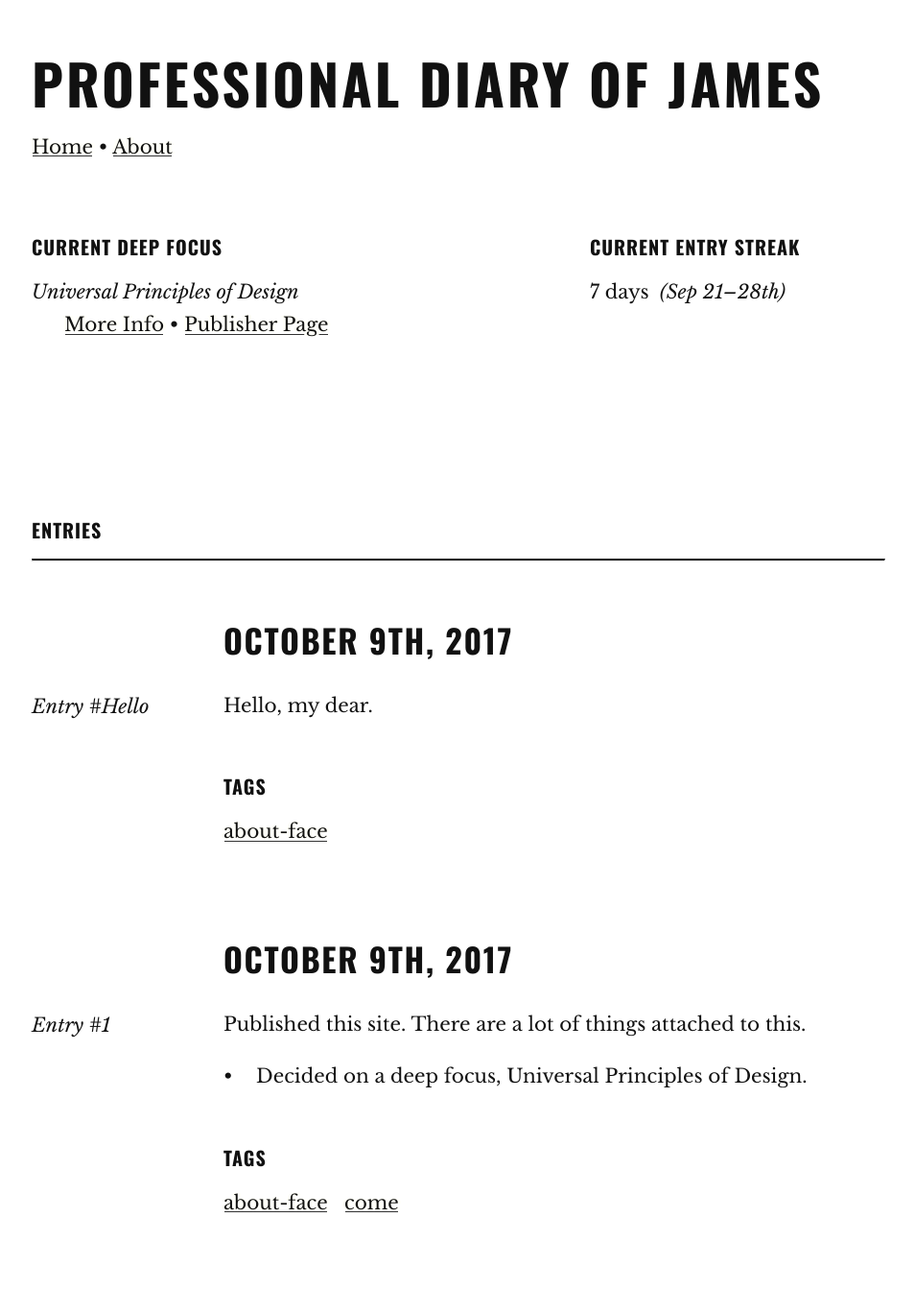
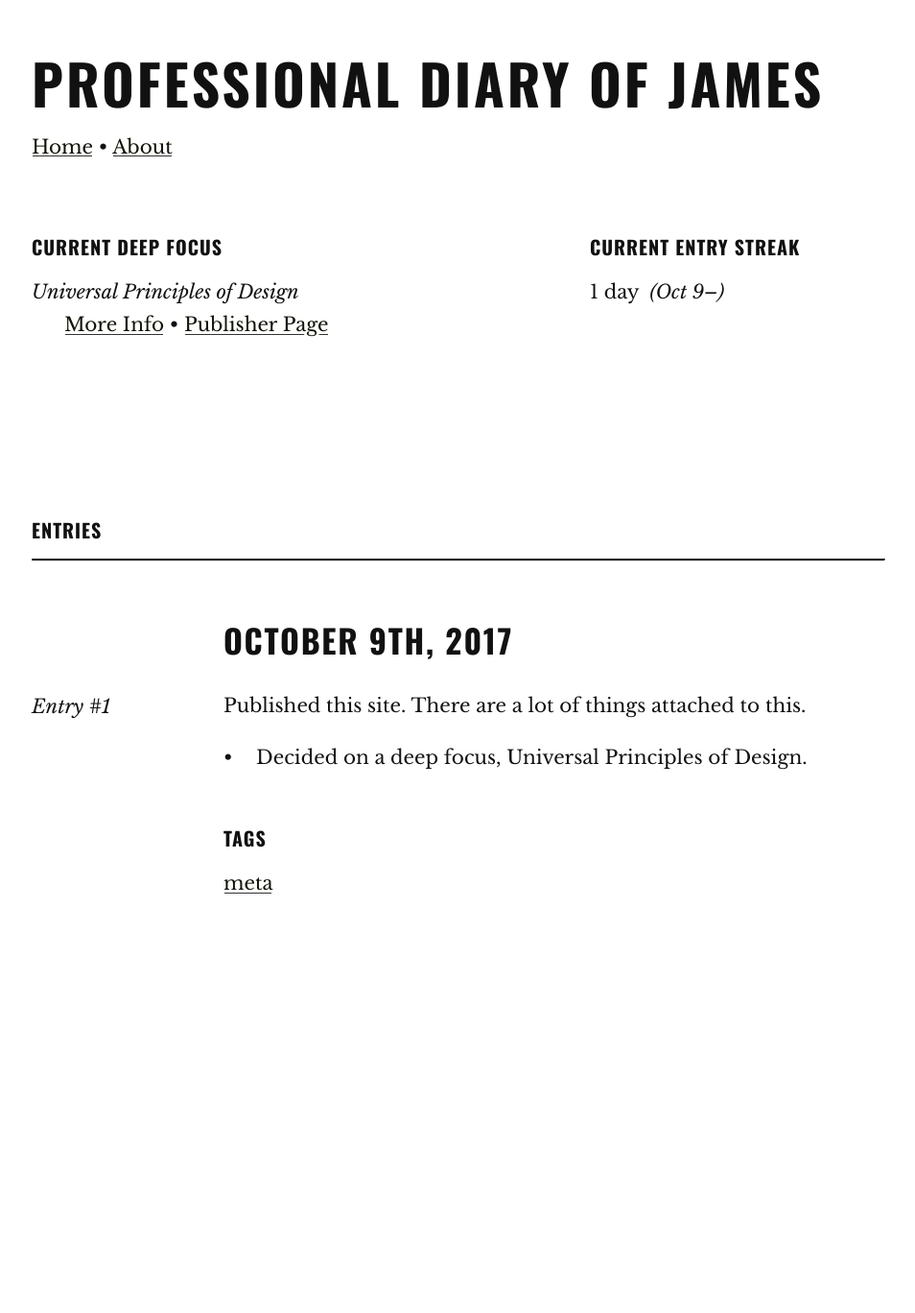
Before and after one commit to jpex/log, a Jekyll site: the page built from index.html, in a window 1280 px wide. Shown: the whole page at 96% size, without its empty margins (162-1116 px from the left). Built offline with Jekyll 4.4.1, drawn with Linux system fonts in a browser that asks for light colours; the list of posts is cut into pages by our own code; after the commit the page ends 1036 px from its top, so only the background shows below that.

Commit message:
remove dummy post, real post, meta tag

```diff
--- a/_posts/2017-10-09-1.md
+++ b/_posts/2017-10-09-1.md
@@ -1,5 +1,5 @@
 ---
-tags: about-face come
+tags: meta
 ---
 
 Published this site. There are a lot of things attached to this.
--- a/_posts/2017-10-09-2.md
+++ /dev/null
@@ -1,6 +0,0 @@
----
-title: Hello
-tags: about-face
----
-
-Hello, my dear.
--- a/index.html
+++ b/index.html
@@ -13,7 +13,7 @@ title: Me
     </div>
     <div class="row-item-sc">
       <h3>Current Entry Streak</h3>
-      <p>7 days &nbsp;<span class="i">(Sep 21–28th)</span>
+      <p>1 day &nbsp;<span class="i">(Oct 9–)</span>
       </p>
     </div>
   </div>
```
Also changed, not shown: tag/meta.md (added, +5 -0 lines), 3 other files.
